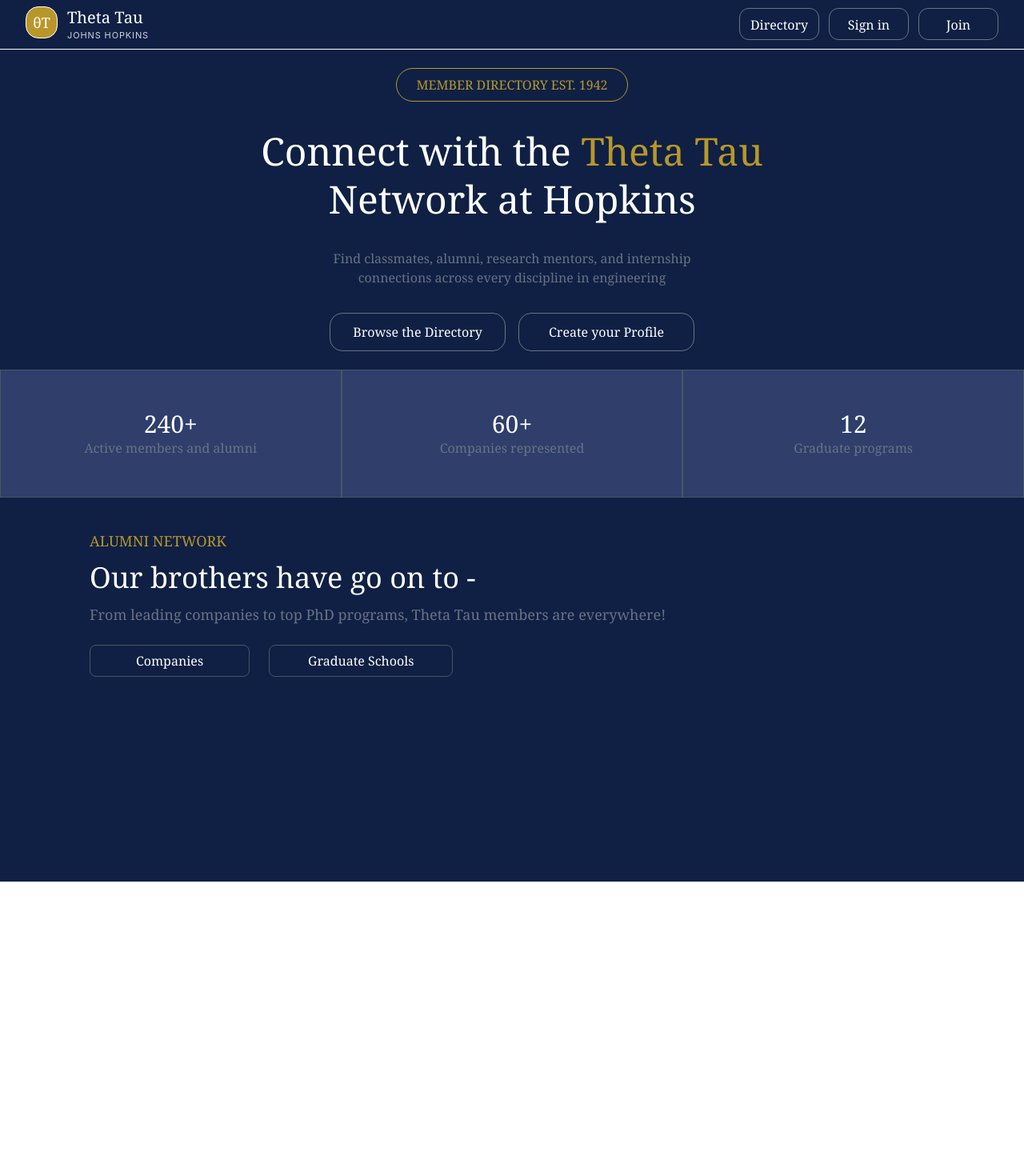
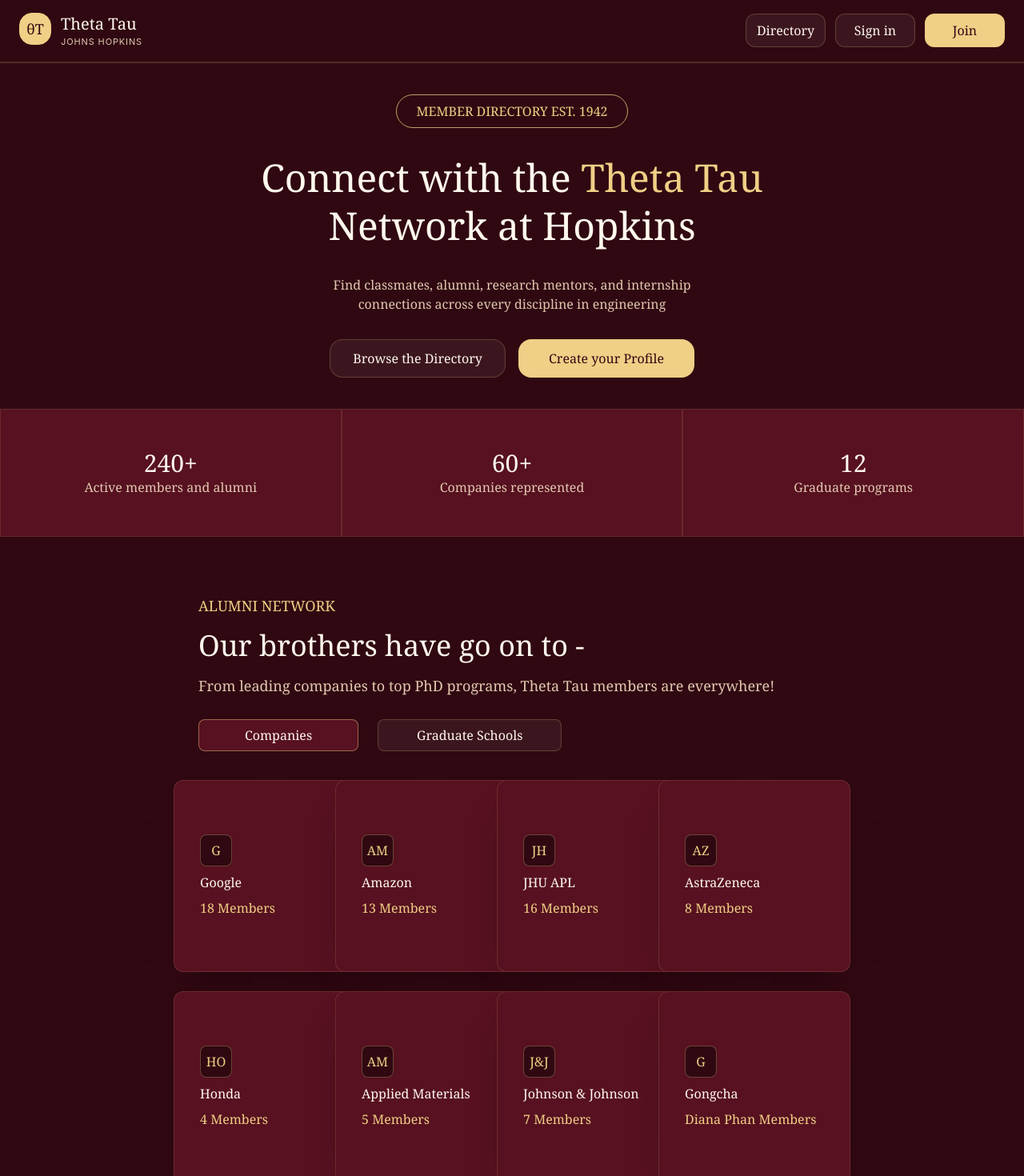
Before and after one commit to kwokrk145/pd-directory, a React (Vite) app in the folder frontend/: page / in a window 1280 px wide. Shown: the top 1470 px of the page at 80% size. Before the commit the page ends 1102 px from the top, so only its background shows below. Built offline with nearby package versions, Linux system fonts and the light colour scheme.

Commit message:
Finished landing page, updated color scheme

```diff
--- a/frontend/src/App.tsx
+++ b/frontend/src/App.tsx
@@ -1,3 +1,4 @@
+import Footer from "./components/footer"
 import { Sidebar } from "./components/sidebar"
 import Home from "./pages/home"
 
@@ -9,6 +10,7 @@
       <div className="min-h-screen">
         <Sidebar />
         <Home />
+        <Footer />
       </div>
     </>
   )
--- /dev/null
+++ b/frontend/src/components/card.tsx
@@ -0,0 +1,20 @@
+type CardProps = {
+    name: string;
+    number: string;
+    initials: string;
+    label?: string;
+}
+
+export const Card = (props: CardProps) => {
+    return (
+        <div className="flex h-60 w-60 flex-col justify-center gap-2 rounded-xl border border-[#f0cf86]/14 bg-[#571120] px-8 font-serif shadow-[0_20px_45px_-30px_rgba(0,0,0,0.75)]">
+            <div className="flex h-10 w-10 items-center justify-center rounded-lg border border-[#f0cf86]/30 bg-[#300811] text-center">
+                <h1 className="text-[#f0cf86]">{props.initials}</h1>
+            </div>
+            <h1 className="text-[#fff8ee]">{props.name}</h1>
+            <h1 className="text-[#f0cf86]">{props.number} {props.label ?? "Members"}</h1>
+        </div>
+    );
+}
+
+export default Card;
--- /dev/null
+++ b/frontend/src/components/footer.tsx
@@ -0,0 +1,12 @@
+export const Footer = () => {
+  return (
+    <div className="flex flex-row border-t border-[#f0cf86]/18 bg-[#300811] py-4 font-serif text-[#fff3e2]">
+        <div className="px-6 flex w-full gap-3">
+            <h1>@2026 Theta Tau. All Rights Reserved</h1>
+        </div>
+
+    </div>
+  );
+};
+
+export default Footer;
--- a/frontend/src/components/sidebar.tsx
+++ b/frontend/src/components/sidebar.tsx
@@ -1,28 +1,30 @@
 export const Sidebar = () => {
   return (
-    <div className="bg-[#0F2044] p-2 flex flex-row border-b border-white ">
-        <div className="px-6 flex w-full gap-3">
-            <div className="flex h-10 w-10 items-center justify-center rounded-2xl border border-white bg-[#B8972A] text-lg text-[#0F2044]">
-            <span className="font-normal font-serif text-white">θT</span>
+    <div className="flex flex-row border-b border-[#f0cf86]/18 bg-[#300811] py-4">
+      <div className="flex w-full gap-3 px-6">
+        <div className="flex h-10 w-10 items-center justify-center rounded-2xl border border-[#f0cf86] bg-[#f0cf86] text-lg text-[#300811]">
+          <span className="font-serif font-normal text-[#300811]">θT</span>
         </div>
 
         <div className="flex flex-col">
-            <h1 className="font-serif text-xl font-normal text-white">Theta Tau</h1>
-            <p className="text-[11px] tracking-[0.08em] text-gray-300 uppercase">Johns Hopkins</p>
+          <h1 className="font-serif text-xl font-normal text-[#fff8ee]">Theta Tau</h1>
+          <p className="text-[11px] uppercase tracking-[0.08em] text-[#e2c8b1]">Johns Hopkins</p>
         </div>
       </div>
-        <div className="flex font-serif text-white items-center ml-auto whitespace-nonwrap gap-3 px-6">
-            <div className="h-10 min-w-25 border-gray-500 text-center whitespace-nowrap border p-2 rounded-xl transition cursor-pointer hover:bg-gray-600">
+
+      <div className="ml-auto flex items-center gap-3 px-6 font-serif text-[#fff8ee]">
+        <div className="min-w-25 cursor-pointer whitespace-nowrap rounded-xl border border-[#f0cf86]/22 bg-white/6 p-2 text-center transition hover:bg-[#571120]">
           Directory
         </div>
-            <div className="h-10 min-w-25 border-gray-500 text-center whitespace-nowrap border p-2 rounded-xl transition cursor-pointer hover:bg-gray-600">
+        <div className="min-w-25 cursor-pointer whitespace-nowrap rounded-xl border border-[#f0cf86]/22 bg-white/6 p-2 text-center transition hover:bg-[#571120]">
           Sign in
         </div>
-            <div className="h-10 min-w-25 border-gray-500 text-center whitespace-nowrap border p-2 rounded-xl transition cursor-pointer hover:bg-gray-600">
+        <div className="min-w-25 cursor-pointer whitespace-nowrap rounded-xl border border-[#f0cf86]/70 bg-[#f0cf86] p-2 text-center text-[#300811] transition hover:bg-[#f6dc9d]">
           Join
         </div>
       </div>
-
     </div>
   );
 };
+
+export default Sidebar;
--- a/frontend/src/index.css
+++ b/frontend/src/index.css
@@ -1 +1,8 @@
 @import "tailwindcss";
+
+@layer base {
+  body {
+    background: #22070f;
+    color: #fff8ee;
+  }
+}
--- a/frontend/src/pages/home.tsx
+++ b/frontend/src/pages/home.tsx
@@ -1,30 +1,58 @@
+import { useState } from "react";
+import Card from "../components/card";
+
+const unis = [
+  { name: "MIT", number: "14", initials: "MIT", label: "Members" },
+  { name: "Stanford", number: "11", initials: "ST", label: "Members" },
+  { name: "Harvard", number: "9", initials: "HA", label: "Members" },
+  { name: "UPenn", number: "7", initials: "UP", label: "Members" },
+  { name: "UCSF", number: "5", initials: "UC", label: "Members" },
+  { name: "UT Austin", number: "8", initials: "UA", label: "Members" },
+  { name: "Northwestern", number: "6", initials: "NO", label: "Members" },
+  { name: "Georgia Tech", number: "10", initials: "GT", label: "Members" },
+];
+
+const companies = [
+  { name: "Google", number: "18", initials: "G", label: "Members" },
+  { name: "Amazon", number: "13", initials: "AM", label: "Members" },
+  { name: "JHU APL", number: "16", initials: "JH", label: "Members" },
+  { name: "AstraZeneca", number: "8", initials: "AZ", label: "Members" },
+  { name: "Honda", number: "4", initials: "HO", label: "Members" },
+  { name: "Applied Materials", number: "5", initials: "AM", label: "Members" },
+  { name: "Johnson & Johnson", number: "7", initials: "J&J", label: "Members" },
+  { name: "Gongcha", number: "Diana Phan", initials: "G", label: "Members" },
+];
+
 export const Home = () => {
+  const [category, setCategory] = useState<"companies" | "schools">("companies");
+  const displayedItems = category === "companies" ? companies : unis;
+
   return (
     <div>
-      <div className="h-px-[13px] bg-white" />
+      <div className="h-px bg-[#f0cf86]/18" />
 
-      <section className="bg-[#0F2044]">
+      <section className="bg-[#300811] py-4">
         <div className="mx-auto flex h-[50vh] flex-col items-center justify-center gap-8 py-12">
-          <div className="rounded-4xl border border-[#B8972A] px-6 py-3 ">
-            <h1 className="font-serif text-base text-center leading-none text-[#B8972A]">
+          <div className="rounded-4xl border border-[#f0cf86]/75 px-6 py-3 ">
+            <h1 className="font-serif text-base text-center leading-none text-[#f0cf86]">
               MEMBER DIRECTORY EST. 1942
             </h1>
           </div>
-            <h1 className="text-center leading-tight text-5xl font-serif text-white">
-                Connect with the <span className="text-[#B8972A]">Theta Tau</span>
+            <h1 className="text-center leading-tight text-5xl font-serif text-[#fff8ee]">
+                Connect with the <span className="text-[#f0cf86]">Theta Tau</span>
                 <br />
                 Network at Hopkins
             </h1>
-            <h2 className="text-center font-serif text-base text-gray-500">
+            <h2 className="text-center font-serif text-base text-[#e2c8b1]">
               Find classmates, alumni, research mentors, and internship
               <br />
               connections across every discipline in engineering
             </h2>
-            <div className="flex flex-row items-center justify-center gap-4 font-serif text-white">
-                <button className="flex h-12 min-w-55 transition hover:bg-gray-600 cursor-pointer items-center justify-center rounded-2xl border border-gray-500 px-6 py-3 text-center">
+            <div className="flex flex-row items-center justify-center gap-4 font-serif text-[#fff8ee]">
+                <button className="flex h-12 min-w-55 cursor-pointer items-center justify-center rounded-2xl border border-[#f0cf86]/22 bg-white/6 px-6 py-3 text-center transition hover:bg-[#571120]">
                     <h1>Browse the Directory</h1>
                 </button>
-                <button className="flex h-12 min-w-55 transition hover:bg-gray-600 cursor-pointer items-center justify-center rounded-2xl border border-gray-500 px-6 py-3 text-center">
+                <button className="flex h-12 min-w-55 cursor-pointer items-center justify-center rounded-2xl border border-[#f0cf86]/70 bg-[#f0cf86] px-6 py-3 text-center text-[#300811] transition hover:bg-[#f6dc9d]">
                     <h1>Create your Profile</h1>
                 </button>
 
@@ -33,54 +61,76 @@
         </div>
 
       </section>
-      <section className="bg-[#2F3E6B] h-[20vh] flex flex-row text-3xl font-serif  text-white items-center justify-center">
-        <div className="flex flex-col w-1/3 text-center border border-gray-600 h-full justify-center">
+      <section className="flex h-[20vh] flex-row items-center justify-center bg-[#571120] font-serif text-3xl text-[#fff8ee]">
+        <div className="flex h-full w-1/3 flex-col justify-center border border-[#f0cf86]/12 text-center">
             <h1>
                 240+
             </h1>
-            <h2 className="text-base text-gray-500">
+            <h2 className="text-base text-[#e2c8b1]">
                 Active members and alumni
             </h2>
         </div>
-        <div className="flex justify-center h-full border-gray-600 border flex-col w-1/3 text-center">
+        <div className="flex h-full w-1/3 flex-col justify-center border border-[#f0cf86]/12 text-center">
             <h1>
                 60+
             </h1>
-            <h2 className="text-base  text-gray-500">
+            <h2 className="text-base text-[#e2c8b1]">
                 Companies represented
             </h2>
         </div>
-        <div className="flex flex-col justify-center h-full border border-gray-600 w-1/3 text-center">
+        <div className="flex h-full w-1/3 flex-col justify-center border border-[#f0cf86]/12 text-center">
             <h1>
                 12
             </h1>
-            <h2 className="text-base text-gray-500">
+            <h2 className="text-base text-[#e2c8b1]">
                 Graduate programs
             </h2>
         </div>
 
       </section>
-      <section className="bg-[#0F2044] px-16 flex flex-col h-[60vh] gap-3 items-start">
-        <h1 className="text-lg font-serif text-[#B8972A] px-12 pt-10">
+      <section className="bg-[#300811] px-62 flex flex-col h-[110vh] gap-4 items-start justify-center">
+        <h1 className="text-lg font-serif text-[#f0cf86]">
             ALUMNI NETWORK
         </h1>
-        <h1 className="text-4xl font-serif font-white px-12 text-white">
+        <h1 className="text-4xl font-serif font-white text-[#fff8ee]">
             Our brothers have go on to -
         </h1>
-        <h1 className="text-lg px-12 text-gray-500 font-serif">
+        <h1 className="text-lg text-[#e2c8b1] font-serif">
             From leading companies to top PhD programs, Theta Tau members are everywhere!
         </h1>
-        <div className="flex flex-row gap-6 px-12 pt-3 font-serif text-white">
-            <button className="px-12 h-10 min-w-50 cursor-pointer border transition hover:bg-gray-600 border-gray-600 rounded-lg">
+        <div className="flex flex-row gap-6 pt-3 font-serif text-[#fff8ee]">
+            <button
+                type="button"
+                onClick={() => setCategory("companies")}
+                className={`px-12 h-10 min-w-50 cursor-pointer border transition rounded-lg ${
+                  category === "companies" ? "bg-[#571120] border-[#f0cf86]/45" : "border-[#f0cf86]/22 bg-white/6 hover:bg-[#571120]"
+                }`}
+            >
                 <h1>Companies</h1>
             </button>
-            <button className="px-12 h-10 min-w-50 cursor-pointer border transition hover:bg-gray-600 border-gray-600 rounded-lg">
+            <button
+                type="button"
+                onClick={() => setCategory("schools")}
+                className={`px-12 h-10 min-w-50 cursor-pointer border transition rounded-lg ${
+                  category === "schools" ? "bg-[#571120] border-[#f0cf86]/45" : "border-[#f0cf86]/22 bg-white/6 hover:bg-[#571120]"
+                }`}
+            >
                 <h1>Graduate Schools</h1>
             </button>
 
+
         </div>
-
-
+        <div className="grid w-full max-w-5xl grid-cols-4 justify-items-center gap-6 self-center pt-5">
+          {displayedItems.map((item) => (
+            <Card
+              key={item.name}
+              name={item.name}
+              number={item.number}
+              initials={item.initials}
+              label={item.label}
+            />
+          ))}
+        </div>
       </section>
     </div>
   );
```
Lines whose indentation alone changed are shown as unchanged.
